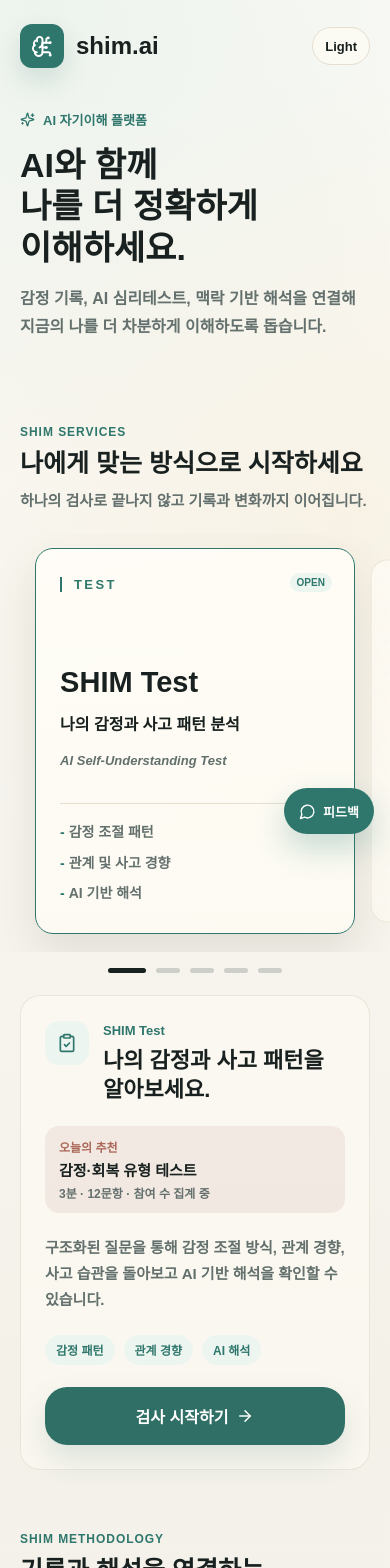
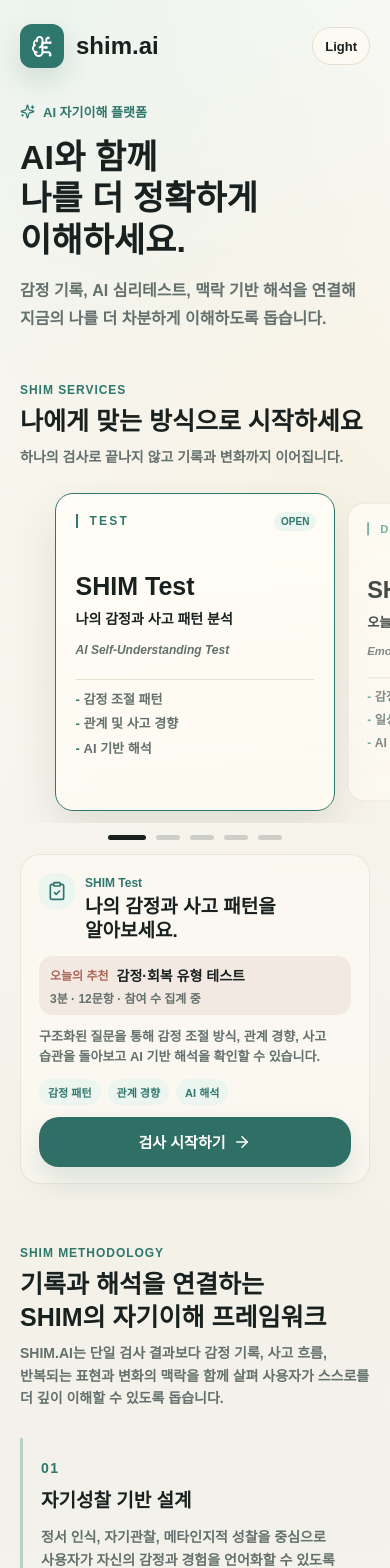
Before and after one commit to sj-dev-99/shim-ai, a Next.js app: page / in a window 390 px wide. Shown: the top 1568 px of the page. Built offline with nearby package versions, Linux system fonts and the light colour scheme; no server answers.

Commit message:
Refine mobile home service UX

```diff
--- a/components/BetaDock.tsx
+++ b/components/BetaDock.tsx
@@ -1,5 +1,5 @@
 import { AlertTriangle, MessageCircle, Send, X } from "lucide-react";
-import { FormEvent, useState } from "react";
+import { FormEvent, useEffect, useState } from "react";
 import { BETA_VERSION, BetaEventType, submitBetaEvent } from "../lib/beta";
 
 type ModalType = Extract<BetaEventType, "feedback" | "bug_report">;
@@ -23,6 +23,20 @@ export default function BetaDock() {
   const [score, setScore] = useState(5);
   const [status, setStatus] = useState<"idle" | "sending" | "sent" | "error">("idle");
   const [isOpen, setIsOpen] = useState(false);
+  const [isVisible, setIsVisible] = useState(false);
+
+  useEffect(() => {
+    function handleScroll() {
+      setIsVisible(window.scrollY > 220);
+    }
+
+    handleScroll();
+    window.addEventListener("scroll", handleScroll, { passive: true });
+
+    return () => {
+      window.removeEventListener("scroll", handleScroll);
+    };
+  }, []);
 
   async function submit(event: FormEvent<HTMLFormElement>) {
     event.preventDefault();
@@ -58,7 +72,7 @@ export default function BetaDock() {
 
   return (
     <>
-      <div className="beta-dock" aria-label="베타 테스트 도구">
+      <div className={`beta-dock ${isVisible || isOpen ? "is-visible" : ""}`} aria-label="베타 테스트 도구">
         {isOpen ? (
           <div className="beta-menu" role="menu" aria-label="피드백 메뉴">
             <button className="beta-action" onClick={() => open("feedback")} role="menuitem" type="button">
--- a/styles/globals.css
+++ b/styles/globals.css
@@ -147,7 +147,7 @@ input {
 
 .shim-home-shell {
   --home-side-padding: 20px;
-  --service-card-width: min(82vw, 330px);
+  --service-card-width: min(72vw, 300px);
   width: 100%;
   max-width: 1060px;
   min-width: 0;
@@ -157,10 +157,10 @@ input {
 
 .shim-hero {
   display: grid;
-  min-height: 48vh;
+  min-height: 43vh;
   align-content: start;
   width: 100%;
-  padding: 4px 0 36px;
+  padding: 4px 0 28px;
 }
 
 .shim-hero-top {
@@ -196,7 +196,7 @@ input {
 .shim-hero-copy {
   display: grid;
   gap: 16px;
-  margin-top: 42px;
+  margin-top: 34px;
 }
 
 .shim-hero-kicker {
@@ -260,16 +260,16 @@ input {
   max-width: 660px;
   margin: 0;
   color: var(--muted);
-  font-size: 15px;
+  font-size: 14px;
   font-weight: 800;
-  line-height: 1.72;
+  line-height: 1.62;
   word-break: keep-all;
 }
 
 .shim-service-section {
   display: grid;
-  gap: 20px;
-  margin: 0 0 58px;
+  gap: 14px;
+  margin: 0 0 56px;
 }
 
 .shim-carousel-shell {
@@ -284,11 +284,11 @@ input {
   display: grid;
   grid-auto-flow: column;
   grid-auto-columns: var(--service-card-width);
-  gap: 6px;
+  gap: 4px;
   overflow-x: auto;
   width: 100%;
   max-width: 100%;
-  padding: 14px max(20px, calc((100vw - var(--service-card-width)) / 2)) 18px;
+  padding: 10px max(20px, calc((100vw - var(--service-card-width)) / 2)) 12px;
   scroll-padding-inline: max(20px, calc((100vw - var(--service-card-width)) / 2));
   scroll-snap-type: x mandatory;
   scroll-behavior: smooth;
@@ -330,10 +330,10 @@ input {
   display: grid;
   width: var(--service-card-width);
   min-width: 0;
-  min-height: 368px;
+  min-height: 318px;
   align-content: start;
-  gap: 14px;
-  padding: 28px 24px;
+  gap: 10px;
+  padding: 20px 20px;
   border: 1px solid rgba(231, 222, 208, 0.88);
   border-radius: 18px;
   background: linear-gradient(180deg, rgba(255, 253, 247, 0.92), rgba(255, 252, 244, 0.74));
@@ -341,7 +341,7 @@ input {
   text-align: left;
   scroll-snap-align: center;
   transform: scale(0.94);
-  opacity: 0.76;
+  opacity: 0.8;
   transition: transform 240ms cubic-bezier(0.22, 1, 0.36, 1), opacity 220ms ease, border-color 220ms ease, box-shadow 220ms ease;
 }
 
@@ -381,15 +381,15 @@ input {
   padding-left: 12px;
   border-left: 2px solid var(--accent);
   color: var(--accent);
-  font-size: 13px;
+  font-size: 12px;
   font-weight: 900;
   letter-spacing: 0.18em;
 }
 
 .shim-card-status {
   position: absolute;
-  top: 24px;
-  right: 22px;
+  top: 18px;
+  right: 18px;
   padding: 4px 7px;
   border-radius: 999px;
   font-size: 10px;
@@ -408,23 +408,23 @@ input {
 }
 
 .shim-service-card strong {
-  margin-top: 60px;
-  color: var(--ink);
-  font-size: 29px;
+  margin-top: 34px;
+  color: var(--ink);
+  font-size: 25px;
   line-height: 1.14;
 }
 
 .shim-service-card b {
   color: var(--ink);
-  font-size: 16px;
-  line-height: 1.45;
+  font-size: 14px;
+  line-height: 1.38;
   word-break: keep-all;
 }
 
 .shim-service-card small {
-  margin-top: 2px;
-  color: var(--muted);
-  font-size: 13px;
+  margin-top: 3px;
+  color: var(--muted);
+  font-size: 12px;
   font-style: italic;
   font-weight: 800;
   line-height: 1.45;
@@ -432,14 +432,14 @@ input {
 
 .shim-service-card ul {
   display: grid;
-  gap: 9px;
-  margin: 18px 0 0;
-  padding: 18px 0 0;
+  gap: 6px;
+  margin: 9px 0 0;
+  padding: 11px 0 0;
   border-top: 1px solid var(--line);
   color: var(--muted);
-  font-size: 14px;
+  font-size: 13px;
   font-weight: 800;
-  line-height: 1.55;
+  line-height: 1.42;
   list-style: none;
 }
 
@@ -457,7 +457,7 @@ input {
   display: flex;
   justify-content: center;
   gap: 10px;
-  margin-top: -4px;
+  margin-top: -2px;
 }
 
 .shim-carousel-pagination button {
@@ -478,9 +478,9 @@ input {
   --accent: var(--teal);
   --accent-soft: var(--selected-panel);
   display: grid;
-  gap: 22px;
-  margin-top: 2px;
-  padding: 25px 24px 24px;
+  gap: 12px;
+  margin-top: 0;
+  padding: 18px 18px 16px;
   border-radius: 20px;
   background: rgba(255, 252, 244, 0.58);
   border: 1px solid rgba(231, 222, 208, 0.72);
@@ -529,15 +529,15 @@ input {
 
 .shim-detail-heading {
   display: grid;
-  grid-template-columns: 44px minmax(0, 1fr);
-  gap: 14px;
+  grid-template-columns: 36px minmax(0, 1fr);
+  gap: 10px;
   align-items: start;
 }
 
 .shim-detail-icon {
   display: grid;
-  width: 44px;
-  height: 44px;
+  width: 36px;
+  height: 36px;
   place-items: center;
   border-radius: 14px;
   background: var(--selected-panel);
@@ -546,22 +546,24 @@ input {
 
 .shim-detail-heading span {
   color: var(--accent);
-  font-size: 13px;
+  font-size: 12px;
   font-weight: 900;
 }
 
 .shim-detail-heading h2 {
-  margin: 7px 0 0;
-  color: var(--ink);
-  font-size: 22px;
-  line-height: 1.32;
+  margin: 4px 0 0;
+  color: var(--ink);
+  font-size: 19px;
+  line-height: 1.3;
   word-break: keep-all;
 }
 
 .shim-recommendation-badge {
-  display: grid;
-  gap: 4px;
-  padding: 12px 14px;
+  display: flex;
+  flex-wrap: wrap;
+  align-items: center;
+  gap: 4px 8px;
+  padding: 9px 11px;
   border-radius: 14px;
   background: rgba(169, 103, 88, 0.1);
 }
@@ -574,10 +576,11 @@ input {
 
 .shim-recommendation-badge strong {
   color: var(--ink);
-  font-size: 15px;
+  font-size: 14px;
 }
 
 .shim-recommendation-badge small {
+  flex-basis: 100%;
   color: var(--muted);
   font-size: 12px;
   font-weight: 900;
@@ -586,27 +589,27 @@ input {
 .shim-service-detail > p {
   margin: 0;
   color: var(--muted);
-  font-size: 15px;
+  font-size: 13px;
   font-weight: 800;
-  line-height: 1.72;
+  line-height: 1.54;
   word-break: keep-all;
 }
 
 .shim-detail-tags {
   display: flex;
   flex-wrap: wrap;
-  gap: 9px;
+  gap: 7px;
 }
 
 .shim-detail-tags span {
   display: inline-flex;
   align-items: center;
-  min-height: 30px;
-  padding: 0 11px;
+  min-height: 26px;
+  padding: 0 9px;
   border-radius: 999px;
   background: var(--selected-panel);
   color: var(--teal);
-  font-size: 12px;
+  font-size: 11px;
   font-weight: 900;
 }
 
@@ -616,12 +619,12 @@ input {
   justify-content: center;
   gap: 8px;
   width: 100%;
-  min-height: 58px;
+  min-height: 50px;
   border: 0;
-  border-radius: 22px;
+  border-radius: 20px;
   background: #2f6f65;
   color: #ffffff;
-  font-size: 16px;
+  font-size: 15px;
   font-weight: 900;
   box-shadow: 0 14px 30px rgba(47, 111, 101, 0.16);
 }
@@ -641,7 +644,7 @@ input {
 
 .shim-methodology-list {
   display: grid;
-  gap: 18px;
+  gap: 20px;
 }
 
 .shim-methodology-item {
@@ -741,7 +744,7 @@ input {
 @media (max-width: 380px) {
   .shim-home-shell {
     --home-side-padding: 20px;
-    --service-card-width: min(82vw, 320px);
+    --service-card-width: min(72vw, 292px);
   }
 
   .shim-hero h1 {
@@ -751,8 +754,8 @@ input {
   }
 
   .shim-service-card {
-    min-height: 356px;
-    padding: 26px 22px;
+    min-height: 306px;
+    padding: 20px 19px;
   }
 }
 
@@ -2424,6 +2427,16 @@ input {
   display: grid;
   justify-items: end;
   gap: 8px;
+  opacity: 0;
+  pointer-events: none;
+  transform: translateY(10px);
+  transition: opacity 180ms ease, transform 180ms ease;
+}
+
+.beta-dock.is-visible {
+  opacity: 1;
+  pointer-events: auto;
+  transform: translateY(0);
 }
 
 .beta-menu {
@@ -3143,7 +3156,7 @@ input {
 @media (min-width: 480px) {
   .shim-home-shell {
     --home-side-padding: 24px;
-    --service-card-width: min(78vw, 340px);
+    --service-card-width: min(78vw, 330px);
   }
 
   .shim-hero h1 {
@@ -3380,12 +3393,12 @@ input {
   }
 
   .shim-hero {
-    min-height: 56vh;
-    padding-bottom: 64px;
+    min-height: 50vh;
+    padding-bottom: 52px;
   }
 
   .shim-hero-copy {
-    margin-top: 74px;
+    margin-top: 58px;
   }
 
   .shim-hero h1 {
@@ -3405,7 +3418,7 @@ input {
   }
 
   .shim-service-card {
-    min-height: 366px;
+    min-height: 344px;
   }
 
   .shim-service-detail {
@@ -3418,8 +3431,9 @@ input {
   }
 
   .shim-methodology-item {
-    padding: 20px;
-    border: 1px solid var(--line);
+    padding: 22px 20px;
+    border: 1px solid rgba(47, 119, 108, 0.2);
+    border-left: 3px solid rgba(47, 119, 108, 0.32);
     border-radius: 18px;
     background: var(--panel-soft);
   }
```
